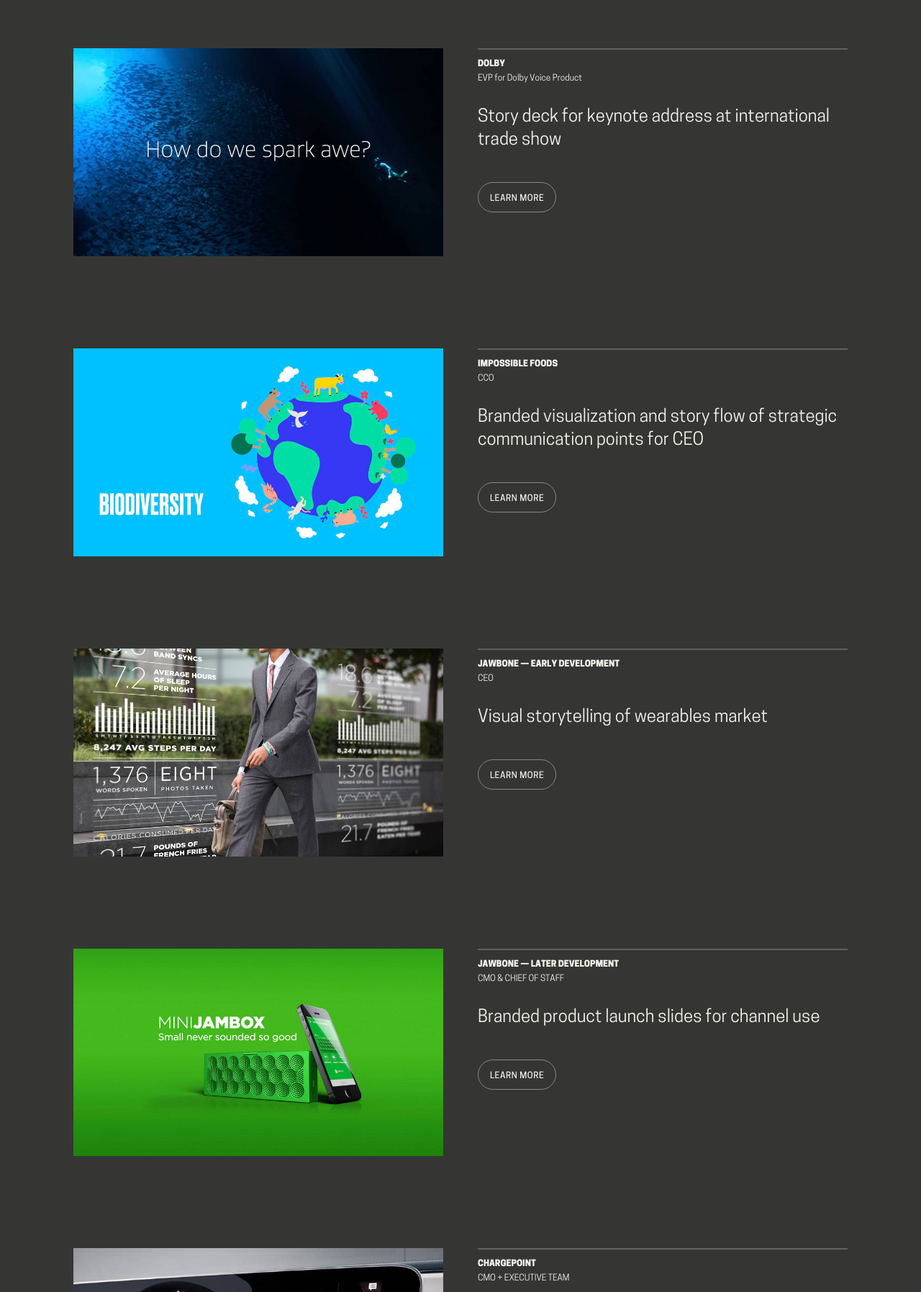
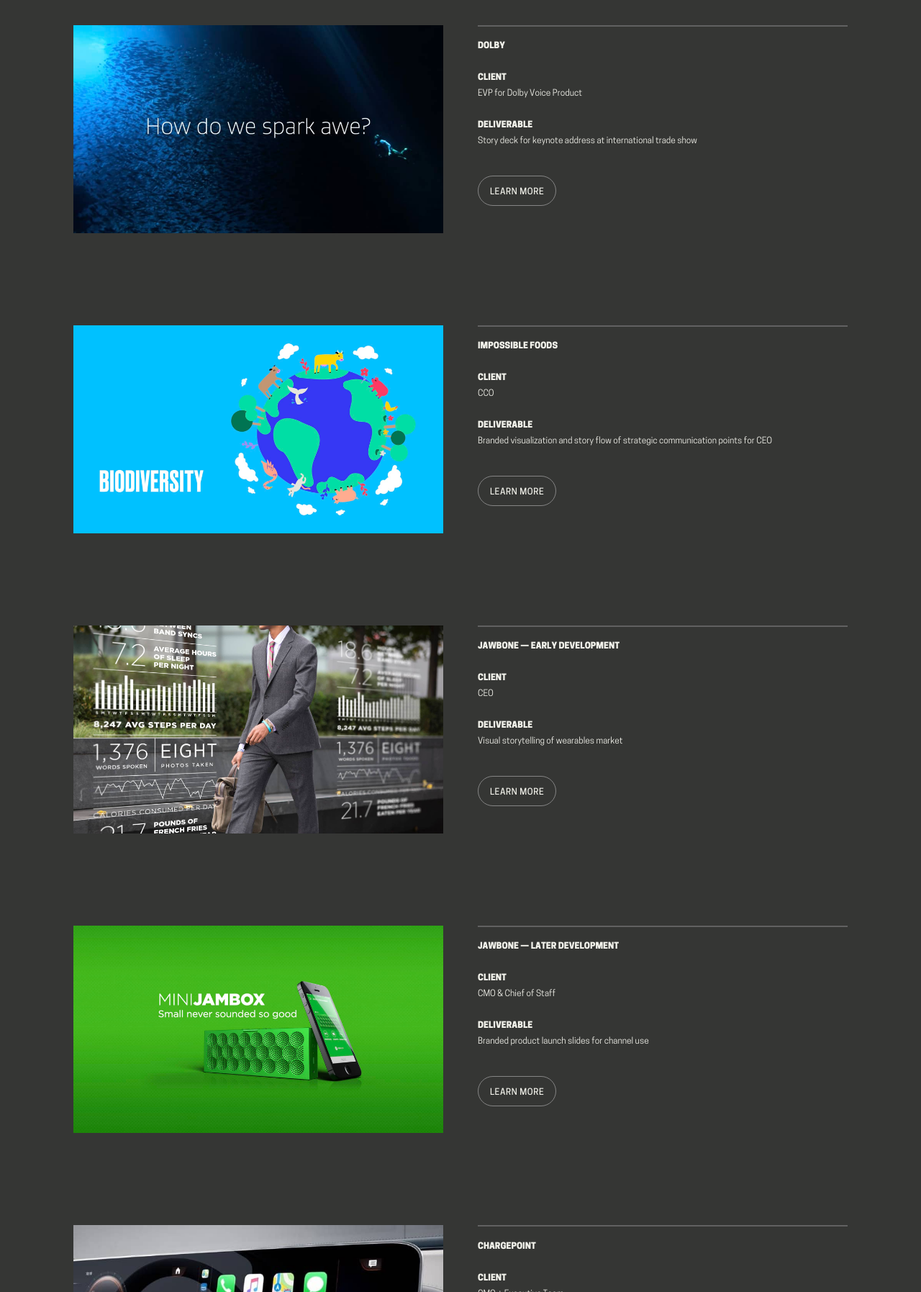
Before and after one commit to tarangoweb/tarango, a website: page docs/index.html in a window 1280 px wide. Shown: the part 4373-6168 px from the top of the page at 72% size. Drawn offline with nearby package versions, Linux system fonts and the light colour scheme.

Commit message:
slideshow and case study adjustments

```diff
--- a/docs/index.html
+++ b/docs/index.html
@@ -326,12 +326,11 @@
                     <li data-slide class="">
                       <div class="prose prose-on-dark max-w-none">
                         <div class="min-h-slide">
-                          <p>Linda and her team have been true partners and elevated our storytelling. The power of their graphic
-                            and design work speaks for itself &mdash; simple, compelling, and beautiful. What makes for a true
-                            partnership is the ability to carefully listen, reflect and then return having made the complex simple
-                            and the raw perfect. Linda honed her craft with the best having collaborated on the most significant
-                            Apple keynotes for year after year and her clients are able to take advantage of that invaluable
-                            experience.</p>
+                          <p>Linda and her team have been true partners and elevated our storytelling. The power of their graphic and
+                            design work speaks for itself &mdash; simple, compelling, and beautiful. What makes for a true partnership
+                            is the ability to carefully listen, reflect and then return having made the complex simple and the raw
+                            perfect. Linda honed her craft with the best having collaborated on the most significant Apple keynotes
+                            for year after year and her clients are able to take advantage of that invaluable experience.</p>
                         </div>
                         <div class="my-4 border-b-2 border-gray-300"></div>
                         <p class="text-sm">
@@ -344,11 +343,11 @@
                       <div class="prose prose-on-dark max-w-none">
                         <div class="min-h-slide">
                           <p>Hire her now.</p>
-                          <p>Linda's expertise in executive storytelling is undeniable. She has proven to be a valued partner time
-                            and again as she partnered with my executive leadership teams at Apple, Dolby and ChargePoint. Always
-                            demonstrating that less is more in powerful storytelling, she and her team were amazing to work with as
-                            we refreshed our company narrative in compelling messaging and visuals. A true professional in driving
-                            the hard conversations to ultimately get to great outcomes.</p>
+                          <p>Linda's expertise in executive storytelling is undeniable. She has proven to be a valued partner time and
+                            again as she partnered with my executive leadership teams at Apple, Dolby and ChargePoint. Always
+                            demonstrating that less is more in powerful storytelling, she and her team were amazing to work with as we
+                            refreshed our company narrative in compelling messaging and visuals. A true professional in driving the
+                            hard conversations to ultimately get to great outcomes.</p>
                         </div>
                         <div class="my-4 border-b-2 border-gray-300"></div>
                         <p class="text-sm">
@@ -374,9 +373,9 @@
                     <li data-slide class="hidden">
                       <div class="prose prose-on-dark max-w-none">
                         <div class="min-h-slide">
-                          <p>An exceptional ally to have at your side while developing high stake presentations or building a
-                            branded presentation identity. Linda has an uncanny ability to listen to complex business ideas, hone in
-                            on the proper questions, and refine them and distill them into impressive graphics that neatly summarize
+                          <p>An exceptional ally to have at your side while developing high stake presentations or building a branded
+                            presentation identity. Linda has an uncanny ability to listen to complex business ideas, hone in on the
+                            proper questions, and refine them and distill them into impressive graphics that neatly summarize
                             sophisticated concepts. Executive team resources are valuable and partnering with Linda and team proved
                             time and again to be an efficient way to get to some of our best presentations.</p>
                         </div>
@@ -392,12 +391,8 @@
                         <div class="min-h-slide">
                           <p>We worked with Linda over a few months where she created and produced a primary deck that we used for
                             intro-type meetings and funder pitches. It was an uniquely interesting process as it caused us to really
-                            drill down on, among other things, exactly what the essence of the company is, what distinguishes it
-                            from other similar organizations and how to approach this market. We now have a finished product that
-                            accomplishes all of what we set out to do. In addition, we're able to repurpose parts of it as may be
-                            needed for different audiences—a living document so to speak. If you're considering building a
-                            presentation of this type or, for that matter, any type of presentation to further corporate goals, I
-                            think meeting and talking with Linda would be very valuable.</p>
+                            drill down on, among other things, exactly what the essence of the company is, what distinguishes it from
+                            other similar organizations and how to approach this market.</p>
                         </div>
                         <div class="my-4 border-b-2 border-gray-300"></div>
                         <p class="text-sm">
@@ -409,10 +404,10 @@
                     <li data-slide class="hidden">
                       <div class="prose prose-on-dark max-w-none">
                         <div class="min-h-slide">
-                          <p>As a Strategic Messaging Consultant across industries from Healthcare to High Tech, I've experienced
-                            the power of visual storytelling. And when I think of some of the best visual storytelling work, Linda
-                            Tarango stands out. Linda has worked seamlessly with me on multiple corporate projects creating elegant
-                            and visually memorable presentations our clients are giddy to present.</p>
+                          <p>As a Strategic Messaging Consultant across industries from Healthcare to High Tech, I've experienced the
+                            power of visual storytelling. And when I think of some of the best visual storytelling work, Linda Tarango
+                            stands out. Linda has worked seamlessly with me on multiple corporate projects creating elegant and
+                            visually memorable presentations our clients are giddy to present.</p>
                         </div>
                         <div class="my-4 border-b-2 border-gray-300"></div>
                         <p class="text-sm">
@@ -442,9 +437,17 @@
             <div class="col-span-6">
               <div class="my-8">
                 <div class="border-b-2 border-gray-300"></div>
-                <h3 class="text-xs font-black uppercase mt-3 mb-1">DOLBY</h3>
-                <p class="text-xs">EVP for Dolby Voice Product</p>
-                <p class="text-2xl">Story deck for keynote address at international trade show</p>
+                <div class="mt-3 mb-7">
+                  <h3 class="text-xs font-black uppercase">DOLBY</h3>
+                </div>
+                <div class="mt-3 mb-7">
+                  <div class="text-xs font-black uppercase mt-3 mb-1.5">Client</div>
+                  <p class="text-xs mt-0">EVP for Dolby Voice Product</p>
+                </div>
+                <div class="mt-3 mb-7">
+                  <div class="text-xs font-black uppercase mt-3 mb-1.5">Deliverable</div>
+                  <p class="text-xs mt-0">Story deck for keynote address at international trade show</p>
+                </div>
                 <div class="py-3"><a href="case-studies/dolby" class="inline-block px-4 pt-3.5 pb-2.5 bg-inherit border rounded-full text-xs font-medium tracking-wider uppercase no-underline">
                     <span>Learn More</span>
                   </a></div>
@@ -462,9 +465,18 @@
             <div class="col-span-6">
               <div class="my-8">
                 <div class="border-b-2 border-gray-300"></div>
-                <h3 class="text-xs font-black uppercase mt-3 mb-1">IMPOSSIBLE FOODS</h3>
-                <p class="text-xs uppercase">CCO</p>
-                <p class="text-2xl">Branded visualization and story flow of strategic communication points for CEO</p>
+                <div class="mt-3 mb-7">
+                  <h3 class="text-xs font-black uppercase">IMPOSSIBLE FOODS</h3>
+                </div>
+                <div class="mt-3 mb-7">
+                  <div class="text-xs font-black uppercase mt-3 mb-1.5">Client</div>
+                  <p class="text-xs mt-0">CCO</p>
+                </div>
+                <div class="mt-3 mb-7">
+                  <div class="text-xs font-black uppercase mt-3 mb-1.5">Deliverable</div>
+                  <p class="text-xs mt-0">Branded visualization and story flow of strategic communication points for CEO
+                  </p>
+                </div>
                 <div class="py-3"><a href="case-studies/impossible-foods" class="inline-block px-4 pt-3.5 pb-2.5 bg-inherit border rounded-full text-xs font-medium tracking-wider uppercase no-underline">
                     <span>Learn More</span>
                   </a></div>
@@ -482,9 +494,17 @@
             <div class="col-span-6">
               <div class="my-8">
                 <div class="border-b-2 border-gray-300"></div>
-                <h3 class="text-xs font-black uppercase mt-3 mb-1">JAWBONE &mdash; Early Development</h3>
-                <p class="text-xs uppercase">CEO</p>
-                <p class="text-2xl">Visual storytelling of wearables market</p>
+                <div class="mt-3 mb-7">
+                  <h3 class="text-xs font-black uppercase">JAWBONE &mdash; Early Development</h3>
+                </div>
+                <div class="mt-3 mb-7">
+                  <div class="text-xs font-black uppercase mt-3 mb-1.5">Client</div>
+                  <p class="text-xs mt-0">CEO</p>
+                </div>
+                <div class="mt-3 mb-7">
+                  <div class="text-xs font-black uppercase mt-3 mb-1.5">Deliverable</div>
+                  <p class="text-xs mt-0">Visual storytelling of wearables market</p>
+                </div>
                 <div class="py-3"><a href="case-studies/jawbone-early-development" class="inline-block px-4 pt-3.5 pb-2.5 bg-inherit border rounded-full text-xs font-medium tracking-wider uppercase no-underline">
                     <span>Learn More</span>
                   </a></div>
@@ -502,9 +522,17 @@
             <div class="col-span-6">
               <div class="my-8">
                 <div class="border-b-2 border-gray-300"></div>
-                <h3 class="text-xs font-black uppercase mt-3 mb-1">JAWBONE &mdash; Later Development</h3>
-                <p class="text-xs uppercase">CMO &amp; Chief of Staff</p>
-                <p class="text-2xl">Branded product launch slides for channel use</p>
+                <div class="mt-3 mb-7">
+                  <h3 class="text-xs font-black uppercase">JAWBONE &mdash; Later Development</h3>
+                </div>
+                <div class="mt-3 mb-7">
+                  <div class="text-xs font-black uppercase mt-3 mb-1.5">Client</div>
+                  <p class="text-xs mt-0">CMO &amp; Chief of Staff</p>
+                </div>
+                <div class="mt-3 mb-7">
+                  <div class="text-xs font-black uppercase mt-3 mb-1.5">Deliverable</div>
+                  <p class="text-xs mt-0">Branded product launch slides for channel use</p>
+                </div>
                 <div class="py-3"><a href="case-studies/jawbone-later-development" class="inline-block px-4 pt-3.5 pb-2.5 bg-inherit border rounded-full text-xs font-medium tracking-wider uppercase no-underline">
                     <span>Learn More</span>
                   </a></div>
@@ -522,9 +550,17 @@
             <div class="col-span-6">
               <div class="my-8">
                 <div class="border-b-2 border-gray-300"></div>
-                <h3 class="text-xs font-black uppercase mt-3 mb-1">CHARGEPOINT</h3>
-                <p class="text-xs uppercase">CMO + Executive Team</p>
-                <p class="text-2xl">Presentation slides for 5 executives at media press briefing</p>
+                <div class="mt-3 mb-7">
+                  <h3 class="text-xs font-black uppercase">CHARGEPOINT</h3>
+                </div>
+                <div class="mt-3 mb-7">
+                  <div class="text-xs font-black uppercase mt-3 mb-1.5">Client</div>
+                  <p class="text-xs mt-0">CMO + Executive Team</p>
+                </div>
+                <div class="mt-3 mb-7">
+                  <div class="text-xs font-black uppercase mt-3 mb-1.5">Deliverable</div>
+                  <p class="text-xs mt-0">Presentation slides for 5 executives at media press briefing</p>
+                </div>
                 <div class="py-3"><a href="case-studies/chargepoint" class="inline-block px-4 pt-3.5 pb-2.5 bg-inherit border rounded-full text-xs font-medium tracking-wider uppercase no-underline">
                     <span>Learn More</span>
                   </a></div>
```
Also changed, not shown: src/styles/slideshow.css (+4 -4 lines), src/templates/_partials/slideshow.html (+19 -24 lines), src/templates/pages/index.html (+56 -15 lines), docs/styles/main.css, docs/styles/main.min.css.
